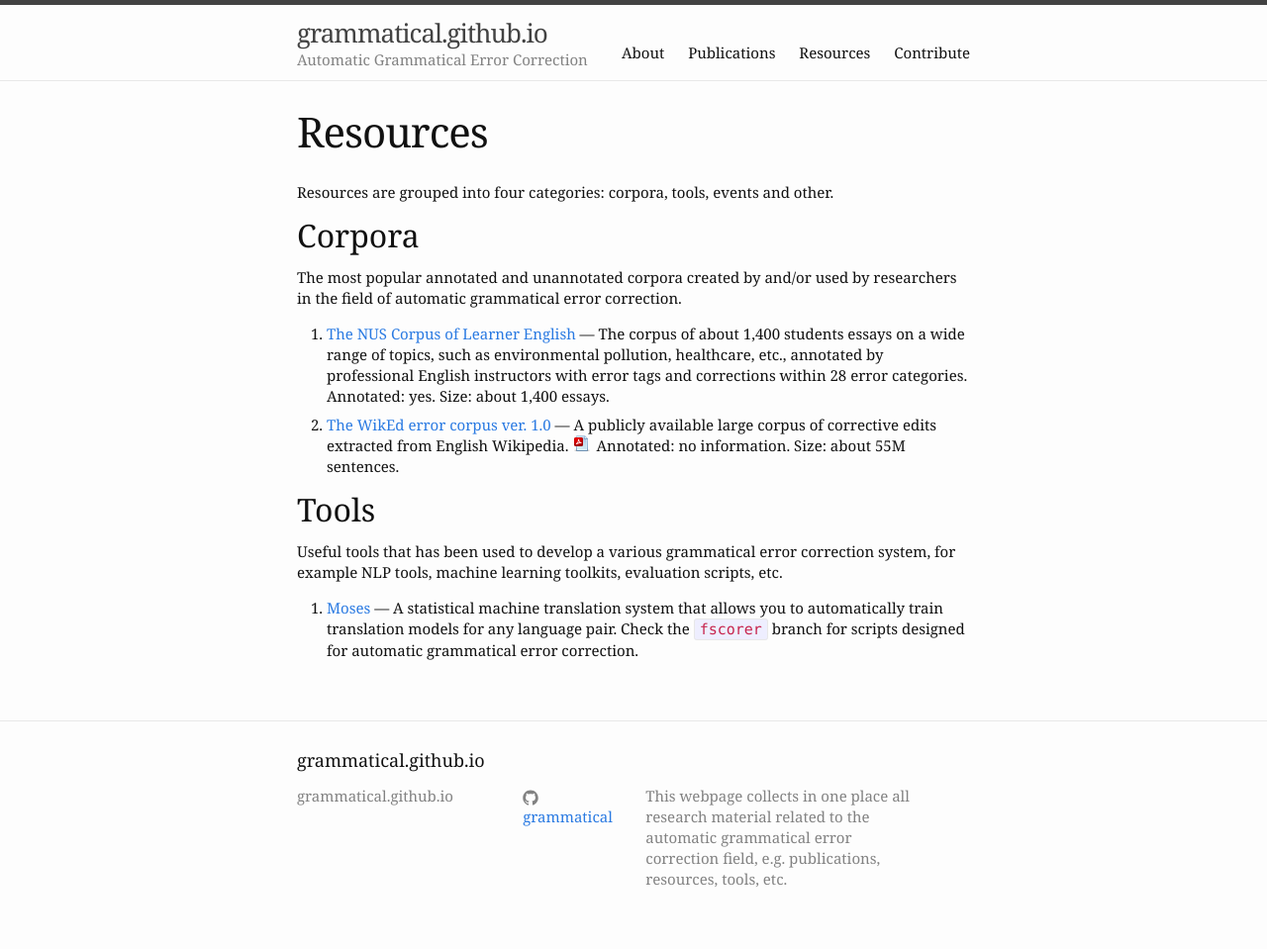
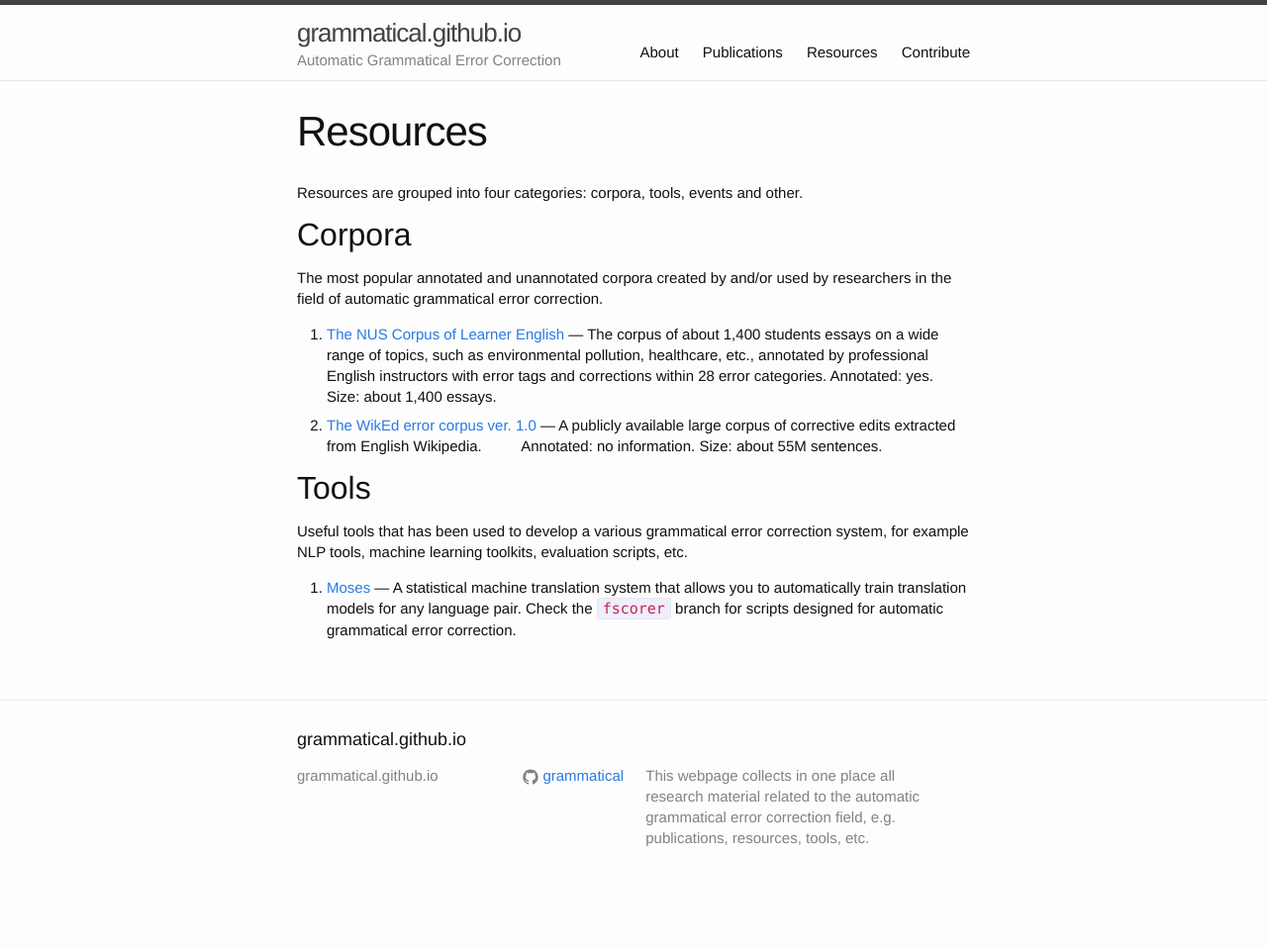
Before and after one commit to grammatical/grammatical.github.io, a Jekyll site: the page built from resources.md, in a window 1280 px wide. Shown: the whole page at 99% size. Built offline with Jekyll 4.4.1, drawn with Linux system fonts in a browser that asks for light colours; after the commit the page ends 917 px from its top, so only the background shows below that.

Commit message:
Replace icons with links

```diff
--- a/_config.yml
+++ b/_config.yml
@@ -12,7 +12,8 @@
 
 # Build settings
 markdown: kramdown
-gems: ['jekyll/scholar']
+gems:
+  - jekyll/scholar
 exclude:
   - Gemfile
   - Gemfile.lock
--- a/_layouts/bib.html
+++ b/_layouts/bib.html
@@ -20,10 +20,10 @@
   {{ entry.year }}.
 
   {% if entry.url %}
-    <a class="bibtex-pdf" href="{{ entry.url }}"></a>
+    <a class="bibtex-pdf" href="{{ entry.url }}">[pdf]</a>
   {% endif %}
 
-  <a class="bibtex-bib" href="#bibtex-source-{{ entry.key }}" data-toggle="collapse"></a>
+  <a class="bibtex-bib" href="#bibtex-source-{{ entry.key }}" data-toggle="collapse">[bib]</a>
 
   {% keywords entry.keywords %}
 
--- a/_sass/_custom.scss
+++ b/_sass/_custom.scss
@@ -1,14 +1,14 @@
 .bibtex-pdf {
-    background-image: url('/img/pdf_icon_16x16.png');
+    /*background-image: url('/img/pdf_icon_16x16.png');*/
 }
 .bibtex-bib {
-    background-image: url('/img/tex_icon_16x16.png');
+    /*background-image: url('/img/bib_icon_32x32.png');*/
 }
 .bibtex-pdf, .bibtex-bib {
     background-repeat: no-repeat;
     background-position: center;
     height: 16px;
-    width: 20px;
+    width: 32px;
     display: inline-table;
 }
 
--- a/css/main.scss
+++ b/css/main.scss
@@ -6,8 +6,8 @@
 
 
 // Our variables
-$base-font-family: Georgia,Times,"Times New Roman",serif;
-//$base-font-family: "Helvetica Neue",Helvetica,Arial,sans-serif;
+//$base-font-family: Georgia,Times,"Times New Roman",serif;
+$base-font-family: "PT Sans", Helvetica, Arial, sans-serif;
 $base-font-size:   15px;
 $small-font-size:  $base-font-size * 0.875;
 $base-line-height: 1.4;
```
Also changed, not shown: other parts of _layouts/bib.html (+1 -1 lines).
